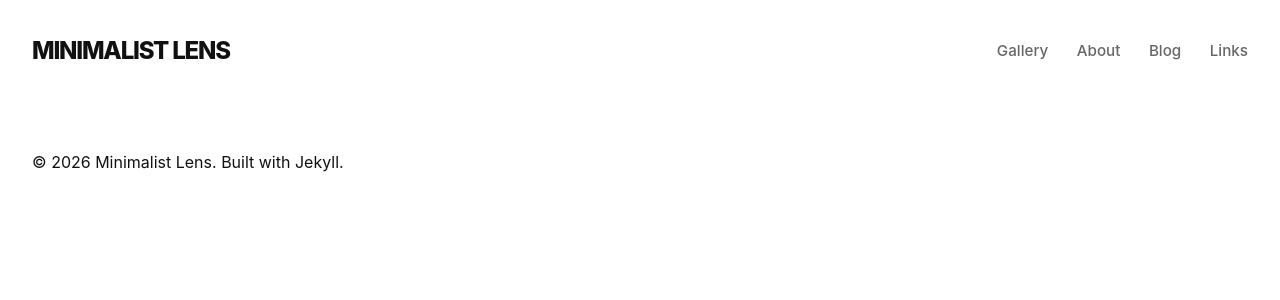
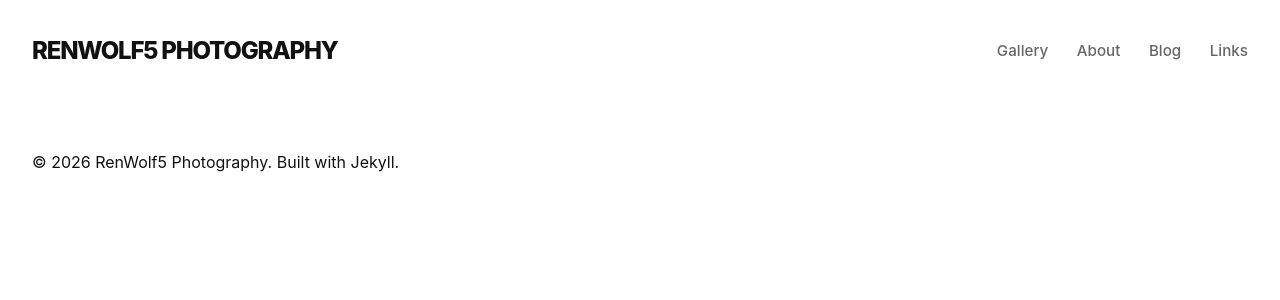
Before and after one commit to RenWolf5/RenWolf5.github.io, a Jekyll site: the page built from blog.html, in a window 1280 px wide. Shown: the top 300 px of the page. Built offline with Jekyll 4.4.1, drawn with Linux system fonts in a browser that asks for light colours; some web fonts are replaced.

Commit message:
Update site title and URL in config

```diff
--- a/_config.yml
+++ b/_config.yml
@@ -1,6 +1,6 @@
-title: "Minimalist Lens"
+title: "RenWolf5 Photography"
 description: "A modern photography portfolio and blog."
-url: "https://yourdomain.com"
+url: "https://RenWolf5.github.io"
 
 # Collections for easy portfolio updating
 collections:
```
